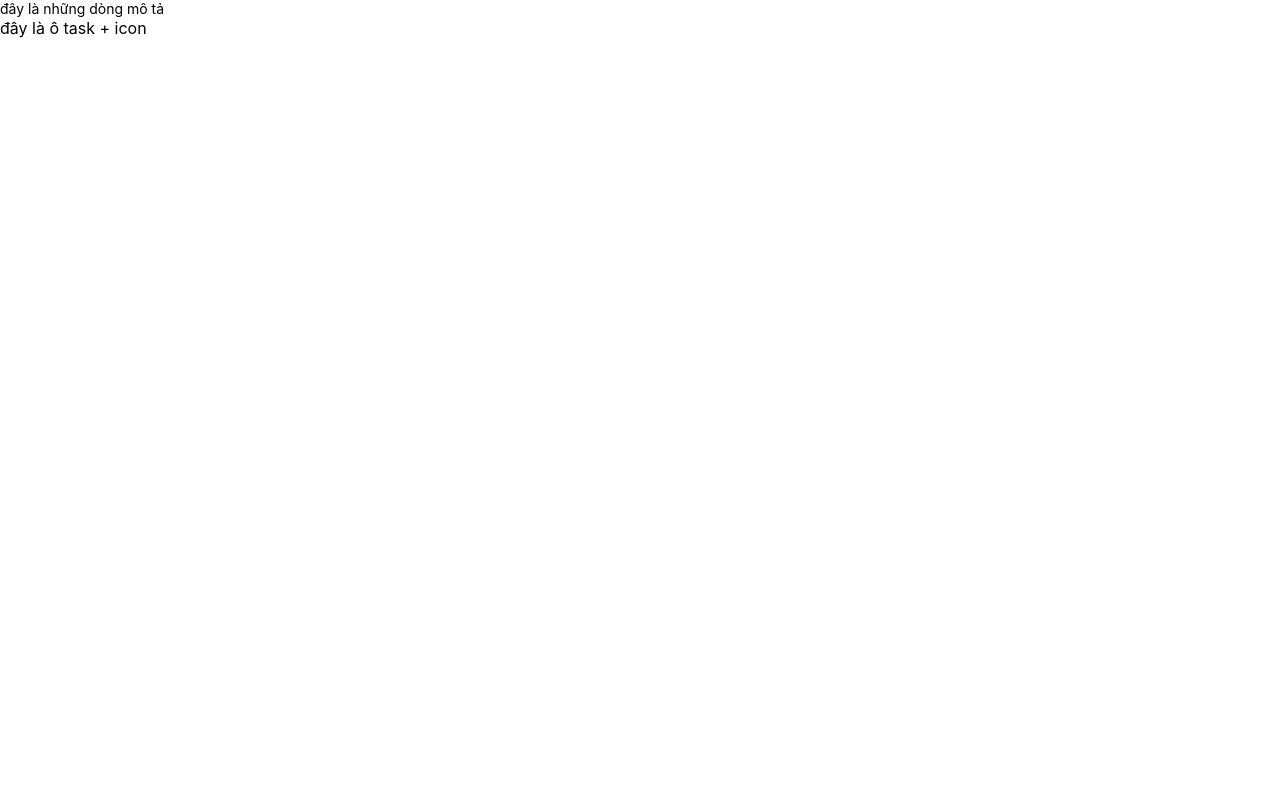
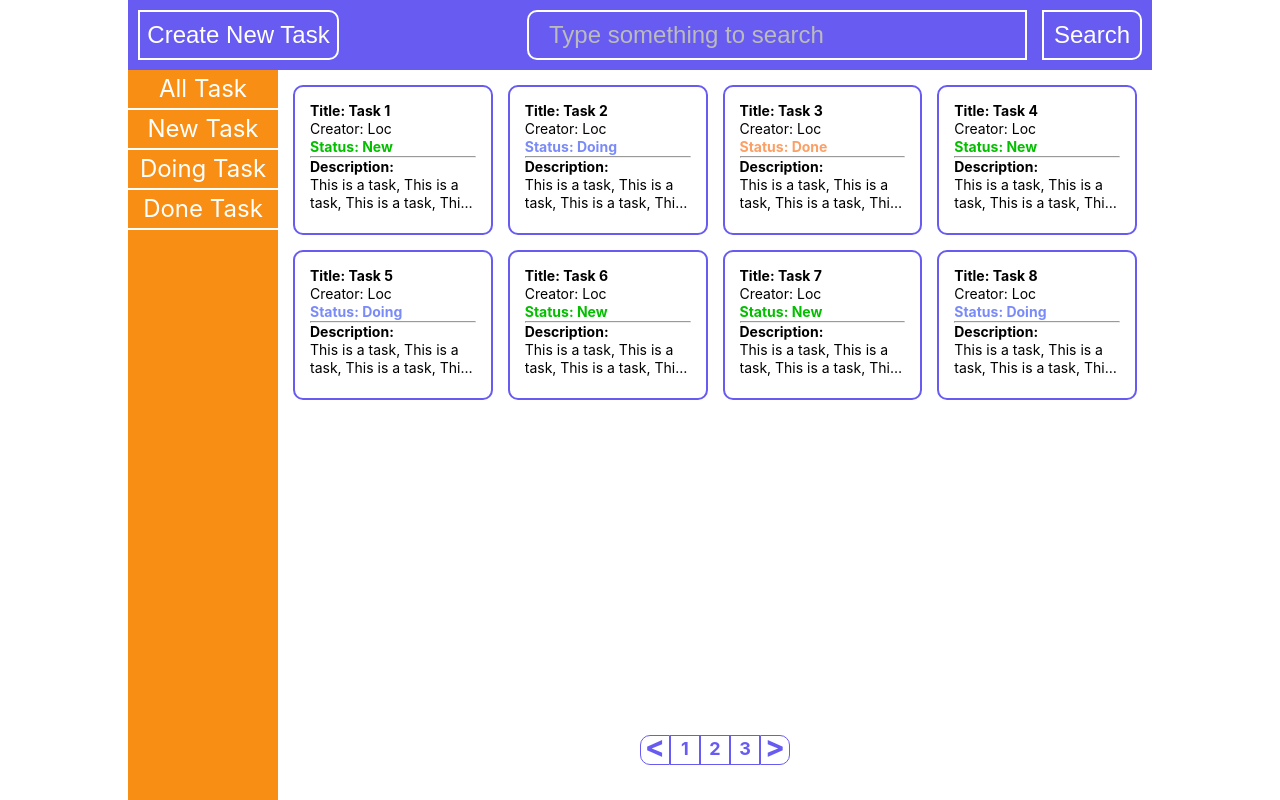
Before and after one commit to 05August/todoapp, a React (Create React App) app: page / in a window 1280 px wide. Built offline with nearby package versions, Linux system fonts and the light colour scheme; the HTML template or start-up script is replaced by a standard one.

Commit message:
update ui

```diff
--- a/src/App.js
+++ b/src/App.js
@@ -2,21 +2,16 @@ import Header from './layout/Header.jsx';
 import Sidebar from './layout/Sidebar.jsx';
 import Body from './layout/Body'
 import Footer from './layout/Footer.jsx';
-import Example from './component/Example.jsx'
 import './App.css';
 import './styles/style.css';
 
 function App() {
   return (
-    // <div className="layout">
-    //   <Header/>
-    //   <Sidebar/>
-    //   <Body/>
-    //   <Footer/>
-    // </div>
-
-    <div>
-      <Example/>
+    <div className="layout">
+      <Header/>
+      <Sidebar/>
+      <Body/>
+      <Footer/>
     </div>
   );
 }
```
